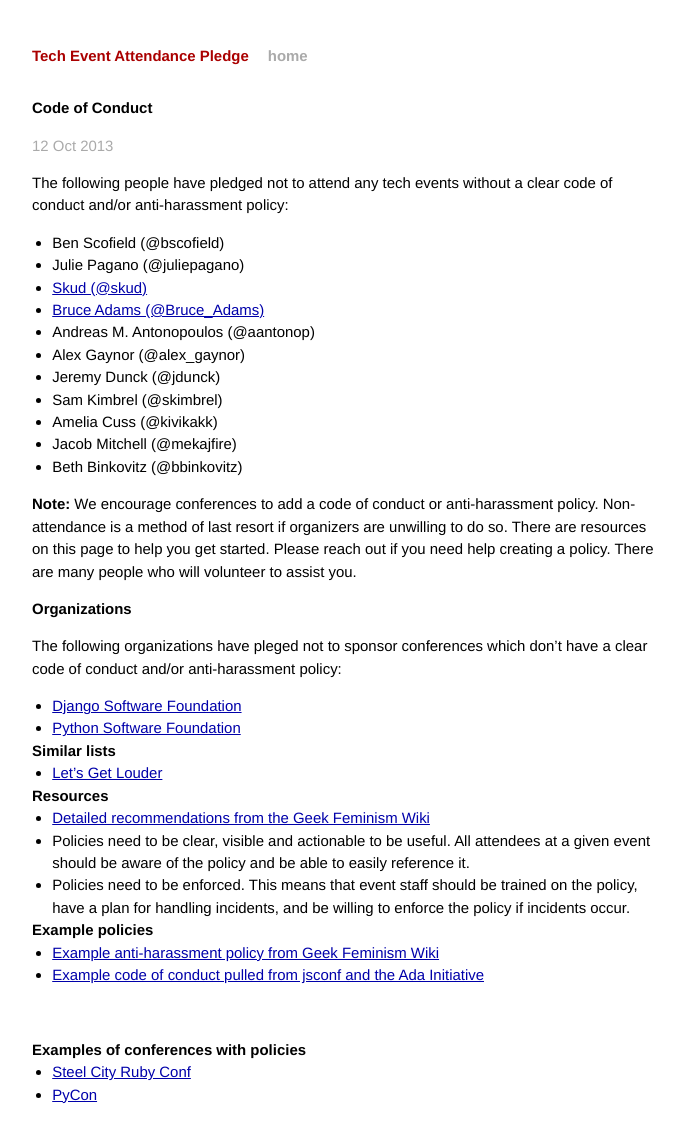
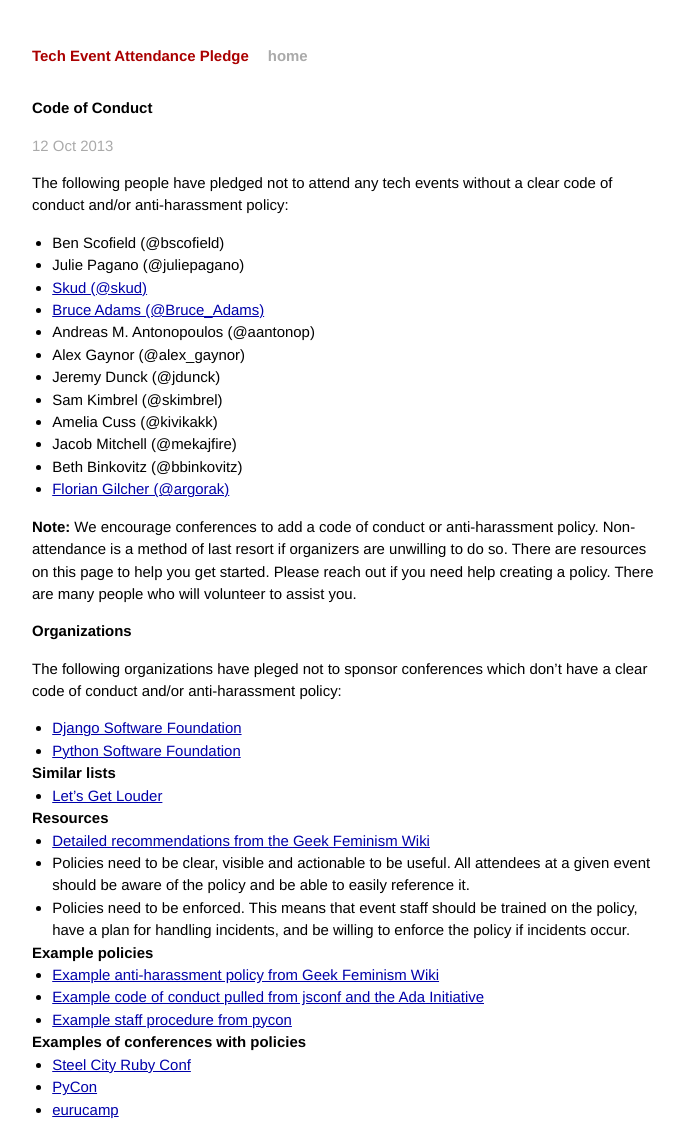
Before and after one commit to techtektek/tech-event-attendance-pledge.github.io, a Jekyll site: the page built from _posts/2013-10-12-code-of-conduct.markdown, in a window 1280 px wide. Shown: the whole page, without its empty margins (294-978 px from the left). Built offline with Jekyll 4.4.1, drawn with Linux system fonts in a browser that asks for light colours; Markdown is read by kramdown in place of the engine named in the settings.

Commit message:
Add some resources and pledge

```diff
--- a/_posts/2013-10-12-code-of-conduct.markdown
+++ b/_posts/2013-10-12-code-of-conduct.markdown
@@ -18,6 +18,7 @@ clear code of conduct and/or anti-harassment policy:
 * Amelia Cuss (@kivikakk)
 * Jacob Mitchell (@mekajfire)
 * Beth Binkovitz (@bbinkovitz)
+* [Florian Gilcher (@argorak)](https://twitter.com/Argorak)
 <br/>
 
 **Note:** We encourage conferences to add a code of conduct or
@@ -50,9 +51,10 @@ don't have a clear code of conduct and/or anti-harassment policy:
 ## Example policies
 * [Example anti-harassment policy from Geek Feminism Wiki](http://geekfeminism.wikia.com/wiki/Conference_anti-harassment/Policy)
 * [Example code of conduct pulled from jsconf and the Ada Initiative](http://confcodeofconduct.com/)
-
+* [Example staff procedure from pycon](https://github.com/python/pycon-code-of-conduct/blob/master/Staff%20Procedure%20for%20incident%20handling.md)
 <br/>
 
 ## Examples of conferences with policies
 * [Steel City Ruby Conf](http://steelcityruby.org/policies.html#antiharassment-policy)
 * [PyCon](https://us.pycon.org/2014/about/code-of-conduct/)
+* [eurucamp](http://eurucamp.org/policies)
--- a/_posts/2013-10-12-objo.markdown
+++ b/_posts/2013-10-12-objo.markdown
@@ -64,6 +64,7 @@ O'Brien (also known as @objo) is in attendance:
 * [Jon Dean (@jonathanedean)](https://twitter.com/jonathanedean/status/389560388607430656)
 * [Jacob Mitchell (@mekajfire)](https://twitter.com/mekajfire/status/389594040498278400)
 * [Zander Hill (@_ZPH)](https://github.com/tech-event-attendance-pledge/tech-event-attendance-pledge.github.io/pull/47)
+* [Florian Gilcher](https://twitter.com/Argorak)
 <br/>
 
 <h2>References:</h2>
```
